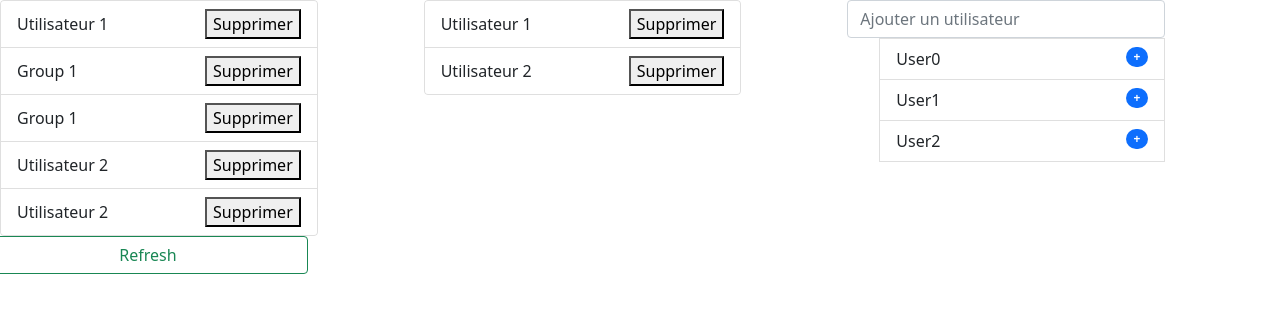
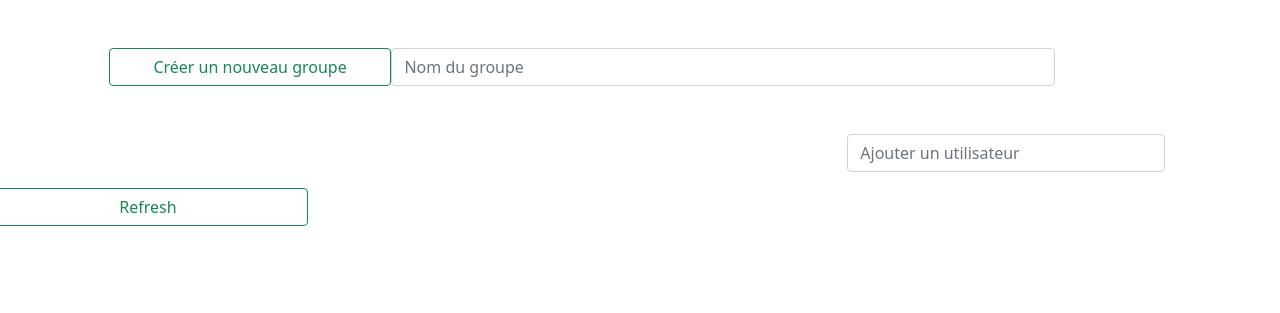
Before and after one commit to acburihan/chat_flask, a Flask app: page /groups in a window 1280 px wide. Shown: the part 48-361 px from the top of the page. Run offline with Flask 2, Linux system fonts and the light colour scheme; data that the repository does not hold is empty.

Commit message:
Gesion des groupes fixé mais pas testé

```diff
--- a/app.py
+++ b/app.py
@@ -11,6 +11,9 @@ app.config["SQLALCHEMY_TRACK_MODIFICATIONS"] = False
 db.init_app(app)
 with app.test_request_context():
     init_database()
+
+# The id of the user that is connected
+current_user = 1
 
 
 @app.route('/')
@@ -27,7 +30,7 @@ def group_page():
 def send_message():
     request_data = flask.request.form
     group = request_data['group']
-    sender = request_data['sender']
+    sender = current_user
     msg = request_data['msg']
 
     new_message = Message(msg=msg, date=datetime.today())
@@ -46,8 +49,8 @@ def send_message():
 
 
 @app.route('/api/get_message/<group_id>')
-def user_messages(group_id):
-    messages = db.session.query(Message).filter_by(group=group_id).all()
+def get_messages(group_id):
+    messages = db.session.query(Message).filter(Group.group == group_id).all()
 
     return flask.jsonify([
         {
@@ -60,26 +63,18 @@ def user_messages(group_id):
     ])
 
 
-@app.route('/api/get_groups/<user_id>')
-def get_groups(user_id):
+@app.route('/api/get_groups')
+def get_groups():
 
     # new_user = User(username="User0", password="0000")
     # db.session.add(new_user)
     # new_user2 = User(username="User1", password="1111")
     # db.session.add(new_user2)
-    #
-    # new_group = Group(name="Group1")
-    # db.session.add(new_group)
-    #
-    # new_group.users.append(new_user)
-    # new_group.users.append(new_user2)
-    #
-    # # new_user.groups.append(new_group)
-    # # new_user2.groups.append(new_group)
-    #
     # db.session.commit()
+    user_id = current_user
 
-    groups = db.session.query(Group, group_junction_table).filter(user_id == user_id).all()
+    groups = db.session.query(Group, User).join(Group.users).filter(User.user_id == user_id).all()
+
     return flask.jsonify([
         {
             "group_id": group[0].group_id,
@@ -93,10 +88,10 @@ def get_groups(user_id):
 def delete_group():
     request_data = flask.request.form
     group_id = request_data['group']
-    sender_id = request_data['sender']
+    sender_id = current_user
 
-    group = db.session.query(Group).filter_by(group_id=group_id).first()
-    sender = db.session.query(User).filter_by(user_id=sender_id).first()
+    group = db.session.query(Group).filter(Group.group_id == group_id).first()
+    sender = db.session.query(User).filter(User.user_id == sender_id).first()
     # db.session.no_autoflush()
     group.users.remove(sender)
     # sender.groups.remove(group)
@@ -116,8 +111,8 @@ def add_user():
     group_id = request_data['group']
     user_id = request_data['user']
 
-    group = db.session.query(Group).filter_by(group_id=group_id).first()
-    user = db.session.query(User).filter_by(user_id=user_id).first()
+    group = db.session.query(Group).filter(Group.group_id == group_id).first()
+    user = db.session.query(User).filter(User.user_id == user_id).first()
     group.users.append(user)
     db.session.commit()
 
@@ -135,8 +130,8 @@ def delete_user():
     group_id = request_data['group']
     user_id = request_data['user']
 
-    group = db.session.query(Group).filter_by(group_id=group_id).first()
-    user = db.session.query(User).filter_by(user_id=user_id).first()
+    group = db.session.query(Group).filter(Group.group_id == group_id).first()
+    user = db.session.query(User).filter(User.user_id == user_id).first()
     group.users.remove(user)
     db.session.commit()
 
@@ -150,7 +145,7 @@ def delete_user():
 
 @app.route('/api/get_users/<group_id>')
 def get_users(group_id):
-    users = db.session.query(User, group_junction_table).filter(group_id == group_id).all()
+    users = db.session.query(User, Group).join(Group.users).filter(Group.group_id == group_id).all()
     return flask.jsonify([
         {
             "user_id": user[0].user_id,
@@ -171,5 +166,26 @@ def get_all_users():
         for user in users
     ])
 
+
+@app.route("/api/create_group", methods=["POST"])
+def create_group():
+    request_data = flask.request.form
+    group_name = request_data['group_name']
+    new_group = Group(name=group_name)
+    db.session.add(new_group)
+
+    user = db.session.query(User).filter(User.user_id == current_user).first()
+    new_group.users.append(user)
+
+    db.session.commit()
+
+    message = {
+        "group_id": new_group.group_id,
+        "group_name": group_name,
+    }
+
+    return flask.jsonify(message)
+
+
 if __name__ == '__main__':
     app.run()
--- a/models.py
+++ b/models.py
@@ -4,6 +4,7 @@ from database.database import db
 group_junction_table = db.Table('UsersInGroups',
                                 db.Column('user_id', db.Integer, db.ForeignKey('user.user_id')),
                                 db.Column('group_id', db.Integer, db.ForeignKey('group.group_id')),
+                                db.PrimaryKeyConstraint('user_id', 'group_id')
                                 )
 
 
@@ -11,7 +12,6 @@ class User(db.Model):
     user_id = db.Column(db.Integer, primary_key=True)
     username = db.Column(db.Text)
     password = db.Column(db.Text)
-    groups = db.relationship('Group', backref='user', cascade="all", secondary=group_junction_table)
 
 
 class Group(db.Model):
--- a/static/groups.js
+++ b/static/groups.js
@@ -1,34 +1,41 @@
 $(onLoad)
 
 function onLoad () {
-    $("#list_groups").on("click", "button.suppr_group", deleteGroup);
+    $(refresh);
 
-    $('#buttonRefresh').on('click', onSuccess);
-    function onSuccess() {
-        $.get('/api/get_groups/1', showGroups);
-        $.get('api/get_users/1', showGroupUsers);
-        $.get('api/get_all_users', showUsers);
-    }
+    $('#list_groups').on("click", "button.suppr_group", deleteGroup);
 
-    $('#SearchUser').on('keyup', filterUser)
+    $('#buttonRefresh').on("click", refresh);
+
+    $('#SearchUser').on("keyup", filterUser)
 
     $('#listUsers').on("click", "li a", addUser);
 
     $('#list_users_in_group').on("click", "button.suppr_user", deleteUser);
+
+    $('#createGroup button').on("click", newGroup);
+
+    $('#list_groups').on("click","li", selectGroup);
 }
+
+function refresh() {
+        $.get('/api/get_groups', showGroups);
+        $.get('api/get_all_users', showUsers);
+    }
 
 function deleteGroup() {
     $.ajax({
       type: "POST",
       url: '/api/delete_group',
-      data : {'group': 1, 'sender': 1},
+      data : {'group': 1},
     });
+    console.log("delGroup")
 }
 
 function showGroups(data) {
     $('#list_groups').text("");
     for (let i=0 ; i<data.length ; i++) {
-        $('#list_groups').append("<li class=\"list-group-item d-flex justify-content-between align-items-center\" data-id=\"" + data[i]['group_id'] + "\">" +data[i]['group_name'] + " <button class='suppr_group' id=\"group_button " + data[i]['group_id'] + "\"> Supprimer </button></li>");
+        $('#list_groups').append("<li class=\"list-group-item d-flex justify-content-between align-items-center\" data-id=\"" + data[i]['group_id'] + "\">" +data[i]['group_name'] + " <button class='suppr_group' disabled> Quitter </button></li>");
     }
 }
 
@@ -40,31 +47,57 @@ function filterUser() {
 }
 
 function addUser() {
+    let user = $(this).attr("data-id")
+    let group = $('#list_groups li.active').attr("data-id");
     $.ajax({
       type: "POST",
       url: '/api/add_user',
-      data : {'group': 1, 'user': 1},
+      data : {'group': group, 'user': user},
     });
+    console.log("addUser")
 }
 
 function deleteUser() {
+    let user = $(this).attr("data-id")
+    let group = $('#list_groups li.active').attr("data-id");
     $.ajax({
       type: "POST",
       url: '/api/delete_user',
-      data : {'group': 1, 'user': 1},
+      data : {'group': group, 'user': user},
     });
+    console.log("delUser")
 }
 
 function showGroupUsers(data) {
     $('#list_users_in_group').text("");
     for (let i=0 ; i<data.length ; i++) {
-        $('#list_users_in_group').append("<li class='list-group-item d-flex justify-content-between align-items-center' data-id='" + data[i]['user_id'] + "' >" + data[i]['username'] + "<button class='suppr_user' >Supprimer</button></li>");
+        $('#list_users_in_group').append("<li class='list-group-item d-flex justify-content-between align-items-center'>" + data[i]['username'] + "<button class='suppr_user' data-id='" + data[i]['user_id'] + "' > Retirer </button></li>");
     }
 }
 
 function showUsers(data) {
     $('#listUsers').text("");
     for (let i=0 ; i<data.length ; i++) {
-        $('#listUsers').append("<li class='list-group-item justify-content-between align-items-center' data-id='" + data[i]['user_id'] + "' >" + data[i]['username'] + "<a href='#'><span class='badge bg-primary rounded-pill float-end'>+</span></a> </li>");
+        $('#listUsers').append("<li class='list-group-item justify-content-between align-items-center'>" + data[i]['username'] + "<a href='#' data-id='" + data[i]['user_id'] + "'><span class='badge bg-primary rounded-pill float-end'>+</span></a> </li>");
     }
 }
+
+function newGroup() {
+    let group_name = $('#createGroup input').val();
+    $.ajax({
+      type: "POST",
+      url: '/api/create_group',
+      data : {'group_name': group_name},
+    });
+    $('#createGroup input').val("");
+}
+
+function selectGroup() {
+    $('#list_groups li').removeClass('active');
+    $('#list_groups li button').attr('disabled', true);
+    $(this).addClass('active');
+    $(this).children('button').attr('disabled', false);
+    let group = $(this).attr("data-id");
+    $.get('api/get_users/'+group, showGroupUsers);
+    console.log("selectGroup")
+}
--- a/static/main.js
+++ b/static/main.js
@@ -15,7 +15,7 @@ function newMessage() {
     $.ajax({
       type: "POST",
       url: '/api/send_message',
-      data : {'group': 1, 'sender': 1, 'msg': typed_msg},
+      data : {'group': 1, 'msg': typed_msg},
     });
     $('#inputMessage').val(""); //Clear the input
 }
--- a/templates/groups.html
+++ b/templates/groups.html
@@ -30,30 +30,31 @@
          </div>
     </nav>
 
+    <div class="row col-1" style="max-height: 10vh;">
+        <p> </p>
+        <p> </p>
+        <p> </p>
+    </div>
+
+    <div class="row" style="max-height: 6vh;">
+        <div class="col-1" ></div>
+        <form id="createGroup" class="d-flex col-9" style="max-height: 6vh;">
+            <button class="btn btn-outline-success" style="max-height: 6vh;width: 50vh">Créer un nouveau groupe</button>
+            <input class="form-control me-2" placeholder="Nom du groupe" style="max-height: 6vh;"/>
+        </form>
+    </div>
+
+    <div class="row col-1" style="max-height: 10vh;">
+        <p> </p>
+        <p> </p>
+        <p> </p>
+    </div>
+
     <div class="row g-0" style="max-height: 90vh;max-width: 99.3vw">
           <div class="col-3">
             <div class="list-group">
               <ul id="list_groups" class="list-group" style="overflow-y:scroll;max-height: 94vh;">
-              <li class="list-group-item d-flex justify-content-between align-items-center">
-                Utilisateur 1
-                  <button class="suppr_group" >Supprimer</button>
-              </li>
-              <li class="list-group-item d-flex justify-content-between align-items-center">
-                Group 1
-                  <button class="suppr_group" >Supprimer</button>
-              </li>
-              <li class="list-group-item d-flex justify-content-between align-items-center">
-                Group 1
-                  <button class="suppr_group" >Supprimer</button>
-              </li>
-              <li class="list-group-item d-flex justify-content-between align-items-center">
-                Utilisateur 2
-                  <button class="suppr_group" >Supprimer</button>
-              </li><li class="list-group-item d-flex justify-content-between align-items-center">
-                Utilisateur 2
-                  <button class="suppr_group" >Supprimer</button>
-              </li>
-            </ul>
+              </ul>
             </div>
           </div>
 
@@ -62,15 +63,7 @@
           <div class="col-3">
             <div class="list-group">
               <ul id="list_users_in_group" class="list-group" style="overflow-y:scroll;max-height: 94vh;">
-              <li class="list-group-item d-flex justify-content-between align-items-center">
-                Utilisateur 1
-                  <button class="suppr_user" >Supprimer</button>
-              </li>
-              <li class="list-group-item d-flex justify-content-between align-items-center">
-                Utilisateur 2
-                  <button class="suppr_user" >Supprimer</button>
-              </li>
-            </ul>
+              </ul>
             </div>
           </div>
 
@@ -79,18 +72,6 @@
       <div class="col-3" id="myDropdown">
           <input class="form-control me-2" type="text" placeholder="Ajouter un utilisateur" id="SearchUser">
           <ul id="listUsers" style="overflow-y:scroll;max-height: 50vh;">
-              <li class="list-group-item justify-content-between align-items-center">
-                  User0
-                  <a href="#"><span class="badge bg-primary rounded-pill float-end">+</span></a>
-              </li>
-              <li class="list-group-item justify-content-between align-items-center">
-                  User1
-                  <a href="#"><span class="badge bg-primary rounded-pill float-end">+</span></a>
-              </li>
-              <li class="list-group-item justify-content-between align-items-center">
-                  User2
-                  <a href="#"><span class="badge bg-primary rounded-pill float-end">+</span></a>
-              </li>
           </ul>
       </div>
     </div>
```
Also changed, not shown: database/database.db, 1 other file.
